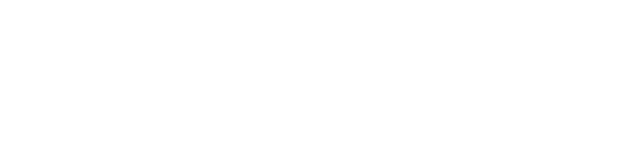
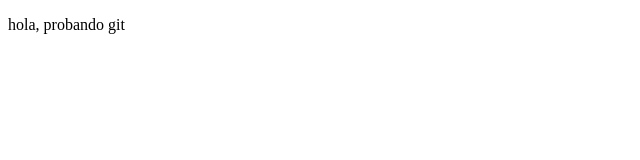
Before and after one commit to d-triana18/preworkProject, a plain HTML site: page index.html in a window 1280 px wide. Shown: the whole page, without its empty margins (0-640 px from the left). Drawn offline with Linux system fonts and the light colour scheme.

Commit message:
probando cambios en git

```diff
--- a/index.html
+++ b/index.html
@@ -7,6 +7,6 @@
     <title>Document</title>
 </head>
 <body>
-
+    <p>hola, probando git</p>
 </body>
 </html>
```
